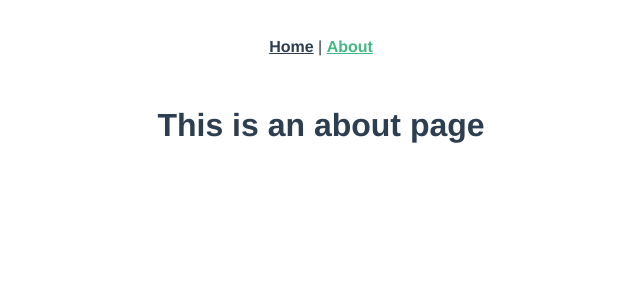
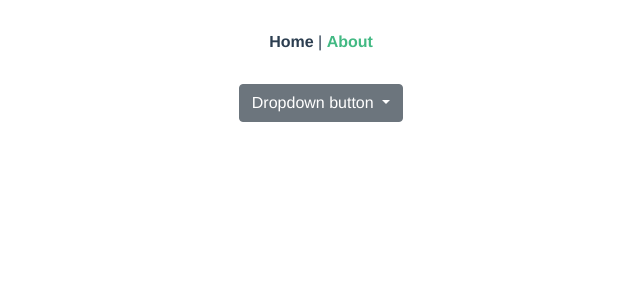
Before and after one commit to minhchi3103/novel-translation-supporter, a Vue app: page /about in a window 1280 px wide. Shown: the top 300 px of the page, without its empty margins (319-959 px from the left). Built offline with nearby package versions, Linux system fonts and the light colour scheme.

Commit message:
build vue
commit built folder and test some feature

```diff
--- a/package.json
+++ b/package.json
@@ -8,6 +8,9 @@
     "lint": "vue-cli-service lint"
   },
   "dependencies": {
+    "bootstrap": "^4.3.1",
+    "jquery": "^3.3.1",
+    "popper.js": "^1.14.7",
     "vue": "^2.5.22",
     "vue-router": "^3.0.1"
   },
--- a/src/App.vue
+++ b/src/App.vue
@@ -1,5 +1,5 @@
 <template>
-  <div id="app">
+  <div id="app" class="contaier-fluid">
     <div id="nav">
       <router-link to="/">Home</router-link> |
       <router-link to="/about">About</router-link>
@@ -7,8 +7,14 @@
     <router-view/>
   </div>
 </template>
-
+<script>
+  import 'bootstrap';
+  export default {
+    name: 'App',
+  }
+</script>
 <style lang="scss">
+@import '../node_modules/bootstrap/scss/bootstrap.scss';
 #app {
   font-family: 'Avenir', Helvetica, Arial, sans-serif;
   -webkit-font-smoothing: antialiased;
--- /dev/null
+++ b/src/components/Translator.vue
@@ -0,0 +1,5 @@
+<template>
+    <div id="translator-area">
+
+    </div>
+</template>
--- a/src/main.js
+++ b/src/main.js
@@ -1,6 +1,7 @@
 import Vue from 'vue'
 import App from './App.vue'
 import router from './router'
+
 
 Vue.config.productionTip = false
 
--- a/src/views/About.vue
+++ b/src/views/About.vue
@@ -1,5 +1,17 @@
 <template>
   <div class="about">
-    <h1>This is an about page</h1>
+    <div class="container">
+      <div class="dropdown">
+        <button class="btn btn-secondary dropdown-toggle" type="button" id="dropdownMenuButton" data-toggle="dropdown"
+          aria-haspopup="true" aria-expanded="false">
+          Dropdown button
+        </button>
+        <div class="dropdown-menu" aria-labelledby="dropdownMenuButton">
+          <a class="dropdown-item" href="#">Action</a>
+          <a class="dropdown-item" href="#">Another action</a>
+          <a class="dropdown-item" href="#">Something else here</a>
+        </div>
+      </div>
+    </div>
   </div>
 </template>
--- a/src/views/Home.vue
+++ b/src/views/Home.vue
@@ -1,18 +1,16 @@
 <template>
   <div class="home">
-    <img alt="Vue logo" src="../assets/logo.png">
-    <HelloWorld msg="Welcome to Your Vue.js App"/>
+    <Translator/>
   </div>
 </template>
 
 <script>
 // @ is an alias to /src
-import HelloWorld from '@/components/HelloWorld.vue'
-
+import Translator from '@/components/Translator.vue'
 export default {
   name: 'home',
   components: {
-    HelloWorld
+    Translator
   }
 }
 </script>
--- /dev/null
+++ b/vue.config.js
@@ -0,0 +1,5 @@
+module.exports = {
+  css: {
+    sourceMap: true
+  }
+}
```
Also changed, not shown: src/components/Editor.vue (added), 13 other files (tests, documents, lock files or other folders).
